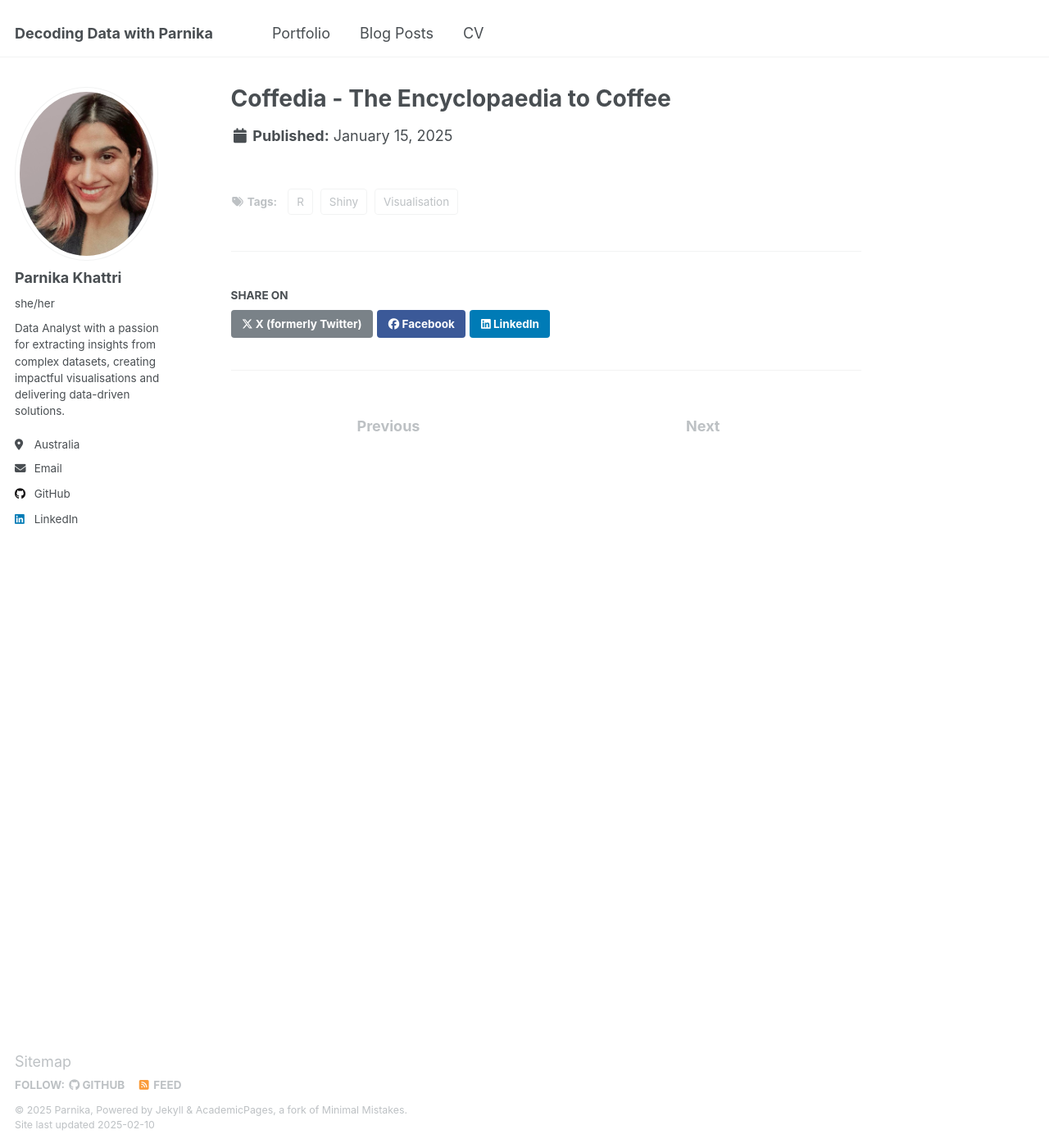
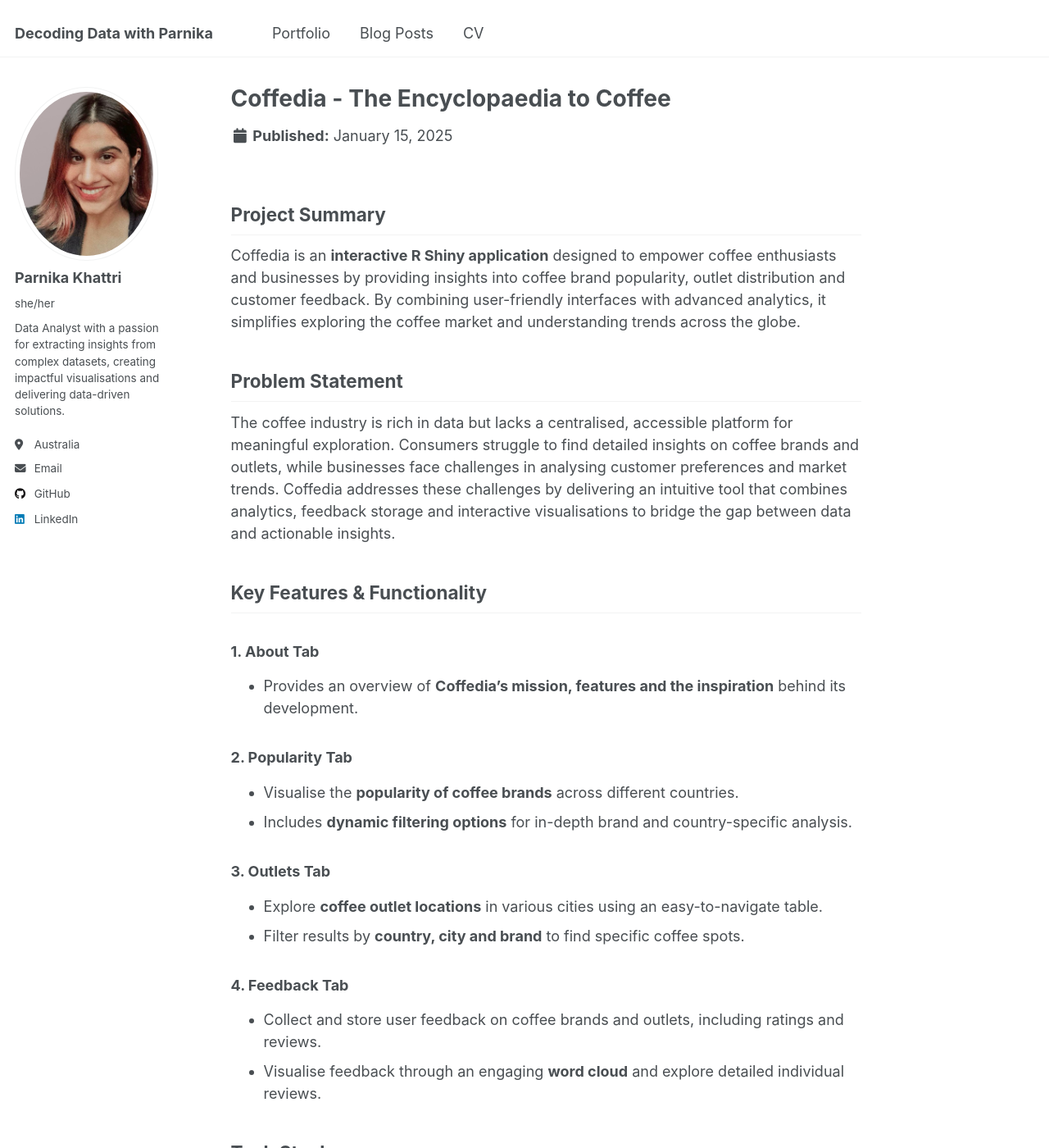
Before and after one commit to parnikakhattri/parnikakhattri.github.io, a Jekyll site: the page built from _portfolio/project2.md, in a window 1280 px wide and 1400 px high. Shown: the whole window at 82% size. Built offline with Jekyll 4.4.1, drawn with Linux system fonts in a browser that asks for light colours; some of the changed text lies outside the part shown.

Commit message:
Update project2.md

````diff
--- a/_portfolio/project2.md
+++ b/_portfolio/project2.md
@@ -6,3 +6,68 @@ url: /portfolio/coffedia/
 date: 2025-01-15
 tags: [R, Shiny, Visualisation]
 ---
+
+## **Project Summary**
+Coffedia is an **interactive R Shiny application** designed to empower coffee enthusiasts and businesses by providing insights into coffee brand popularity, outlet distribution and customer feedback. By combining user-friendly interfaces with advanced analytics, it simplifies exploring the coffee market and understanding trends across the globe.
+
+## **Problem Statement**
+The coffee industry is rich in data but lacks a centralised, accessible platform for meaningful exploration. Consumers struggle to find detailed insights on coffee brands and outlets, while businesses face challenges in analysing customer preferences and market trends. Coffedia addresses these challenges by delivering an intuitive tool that combines analytics, feedback storage and interactive visualisations to bridge the gap between data and actionable insights.
+
+## **Key Features & Functionality**
+
+### **1. About Tab**
+- Provides an overview of **Coffedia’s mission, features and the inspiration** behind its development.
+
+### **2. Popularity Tab**
+- Visualise the **popularity of coffee brands** across different countries.
+- Includes **dynamic filtering options** for in-depth brand and country-specific analysis.
+
+### **3. Outlets Tab**
+- Explore **coffee outlet locations** in various cities using an easy-to-navigate table.
+- Filter results by **country, city and brand** to find specific coffee spots.
+
+### **4. Feedback Tab**
+- Collect and store user feedback on coffee brands and outlets, including ratings and reviews.
+- Visualise feedback through an engaging **word cloud** and explore detailed individual reviews.
+
+## **Tech Stack**
+- **Framework:** R Shiny
+- **Libraries Used:** shiny, plotly, ggplot2, DT, readxl, bslib, shinycssloaders, tidyverse, shinyWidgets, wordcloud2
+
+## **How It Works**
+1. **Data Requirements**:
+   - Input data includes coffee outlet information (country, city, brand) and customer feedback.
+   - Excel was used to compile and organise data from multiple brands into a uniform structure for analysis.
+
+2. **Setup Instructions**:
+   - Install necessary R libraries for running the app.
+   - Place the prepared dataset and feedback files in the designated `data/` folder.
+
+3. **Launch the App**:
+   - Run the app script in RStudio with the command:
+     ```r
+     shiny::runApp()
+     ```
+
+4. **Explore**:
+   - Use the app’s intuitive tabs to visualise brand popularity, locate outlets and analyse feedback trends.
+
+## **Results & Impact**
+- Integrated Excel for **data compilation and manipulation**, bringing together data from multiple brands into a standardised format for analysis.
+- Delivered a comprehensive tool for **trend analysis, market insights and feedback exploration**, empowering businesses to make informed decisions.
+- Designed and implemented **feedback storage functionality** to facilitate continuous collection and analysis of user preferences.
+- Enabled **feedback analysis** through dynamic word clouds, helping highlight customer preferences.
+- Provided businesses with tools for **customised market analysis** and decision-making.
+
+## **Challenges & Learnings**
+- **Data Standardisation**: Combining data from multiple brands into a consistent format required significant preprocessing in Excel to ensure compatibility with the app's analysis workflows.
+- **Feedback Handling**: Designing a robust system to store and visualise user feedback was challenging, particularly when accommodating various review formats and ratings.
+- **User Experience**: Striking the right balance between functionality and simplicity in the app interface required iterative design and testing to meet user expectations.
+
+## **Future Improvements**
+- **Enhanced Visualisations**: Develop advanced and interactive maps for outlet exploration.
+- **Sentiment Analysis**: Integrate sentiment analysis into the feedback functionality for deeper insights.
+- **Mobile-Friendly Design**: Optimise the app’s interface for seamless use on mobile devices.
+
+## **Shiny App Link**
+The Coffedia Shiny app is live and can be accessed here: [Coffedia App](http://parnikakhattri.shinyapps.io/Coffedia1)
````
